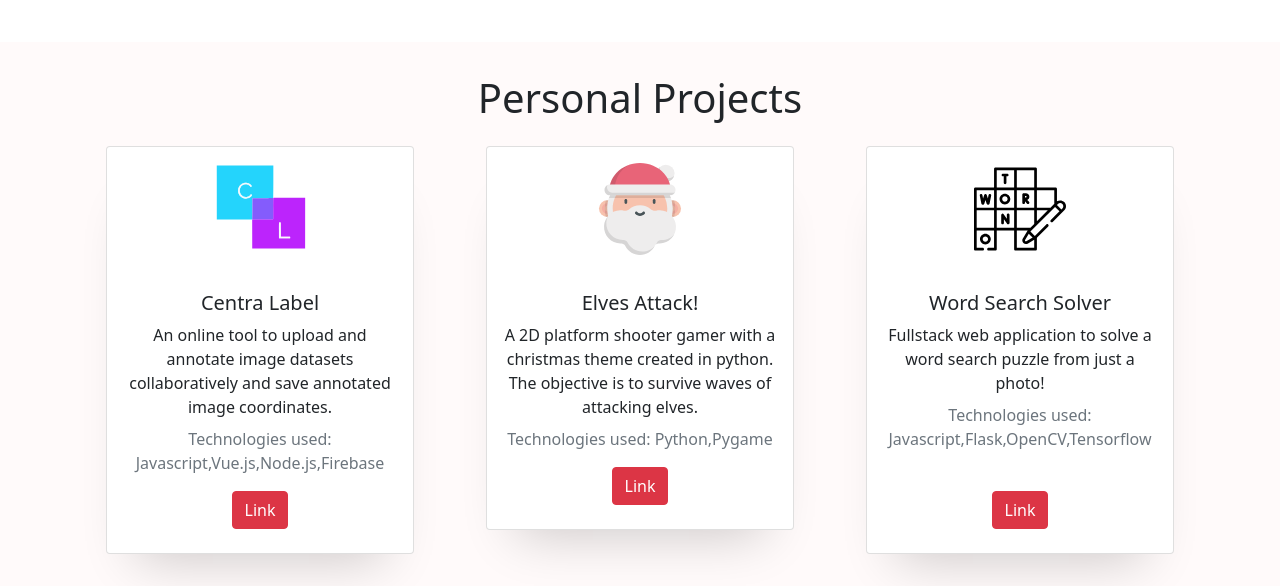
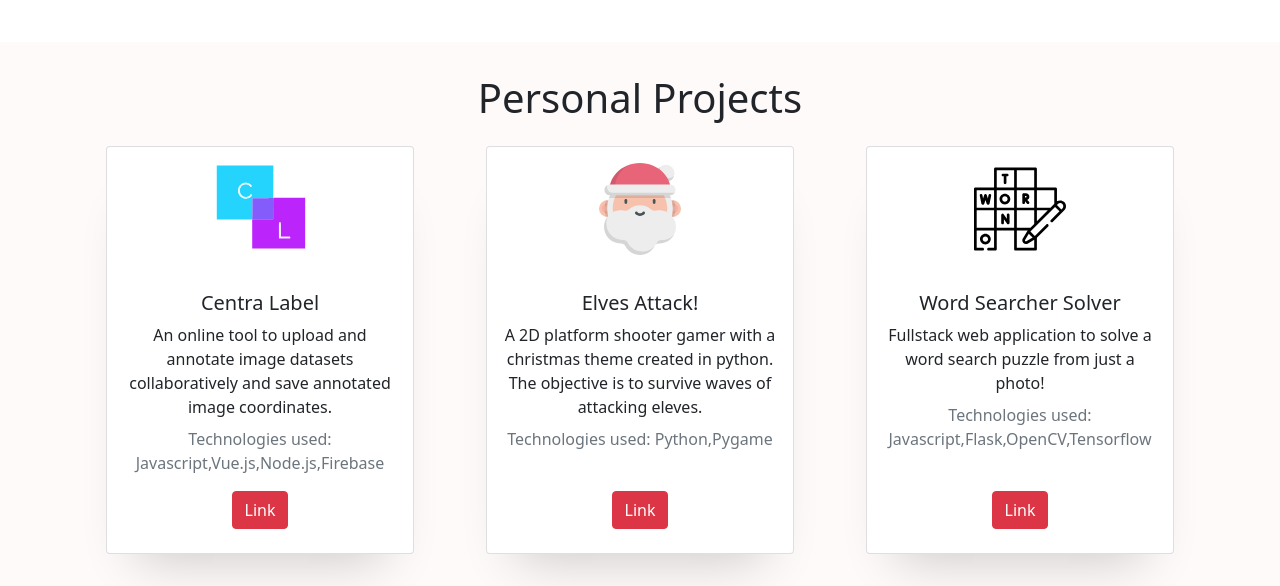
Before and after one commit to AmruthHB/amruth, a plain HTML site: page index.html in a window 1280 px wide. Shown: the part 1099-1685 px from the top of the page. Drawn offline with Linux system fonts and the light colour scheme.

Commit message:
Update index.html

```diff
--- a/index.html
+++ b/index.html
@@ -79,8 +79,8 @@
                      <img src="img/santa-claus.svg" class=" rounded mx-auto my-3 project card-img-top" alt="...">
                      <div class="card-body text-center">
                         <h5 class="card-title my-1">Elves Attack!</h5>
-                        <p class="card-text my-2">A 2D platform shooter gamer with a christmas theme created in python. The objective is to survive waves of attacking elves.</p>
-                        <p class="card-text my-2 text-muted">Technologies used: Python,Pygame</p>
+                        <p class="card-text my-2">A 2D platform shooter gamer with a christmas theme created in python. The objective is to survive waves of attacking eleves.</p>
+                        <p class="card-text my-2 text-muted">Technologies used: Python,Pygame</p><br>
                         <a href="https://github.com/AmruthHB/PYGAME-ELVESATTACK" class="btn btn-danger my-2">Link</a>
                      </div>
                   </div>
@@ -91,7 +91,7 @@
                   <div class="card h-100 mx-4 justify-content-center" >
                      <img src="img/crossword.svg" class=" rounded mx-auto project card-img-top my-3" alt="...">
                      <div class="card-body text-center">
-                        <h5 class="card-title my-1">Word Search Solver</h5>
+                        <h5 class="card-title my-1">Word Searcher Solver</h5>
                         <p class="card-text my-2">Fullstack web application to solve a word search puzzle from just a photo!</p>
                         <p class="card-text my-2 text-muted">Technologies used: Javascript,Flask,OpenCV,Tensorflow</p><br>
                         <a href="https://github.com/AmruthHB/Word-Searcher" class="btn btn-danger my-2">Link</a>
```
